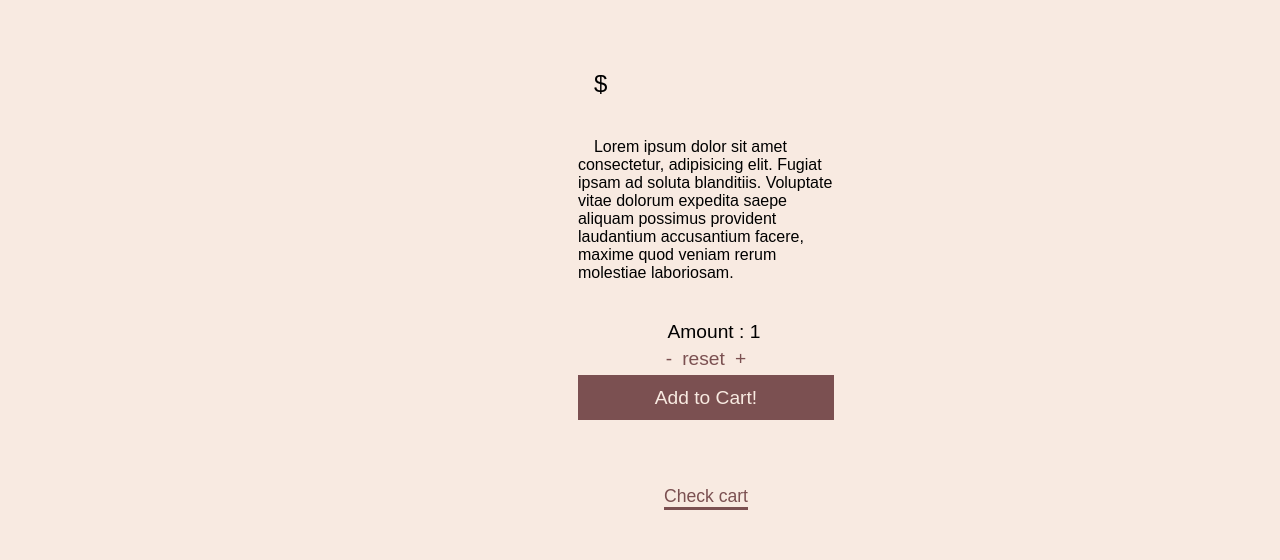
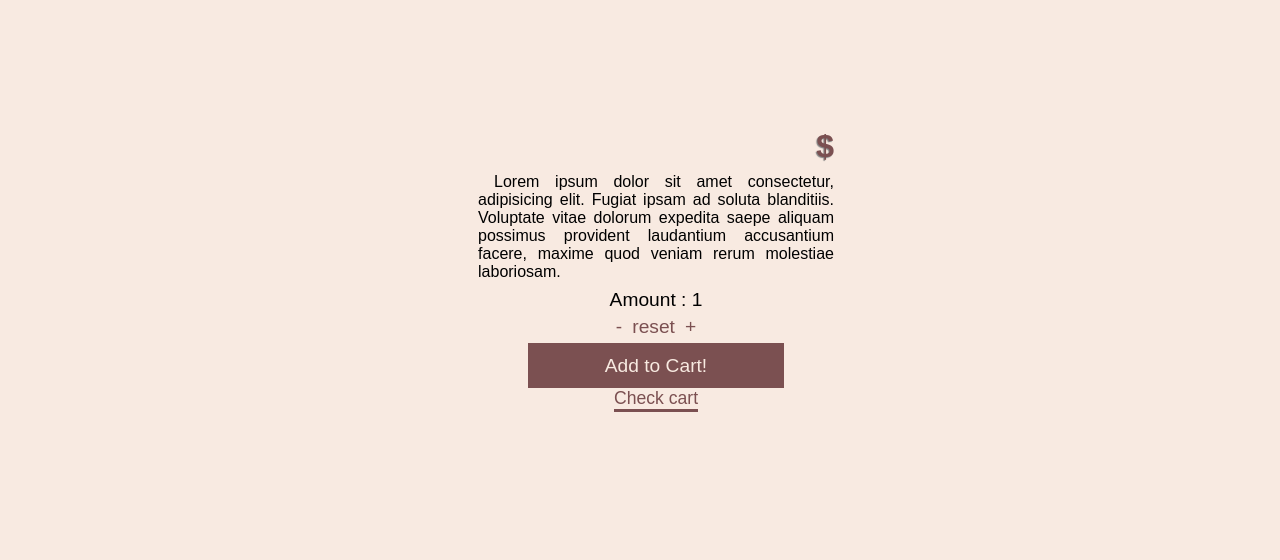
Before and after one commit to CandeMarcote/e-commerce, a React (Create React App) app: page /item/1 in a window 1280 px wide. Shown: the part 223-783 px from the top of the page. Built offline with nearby package versions, Linux system fonts and the light colour scheme; no server answers; the database is empty.

Commit message:
scss listo

```diff
--- a/src/components/Cart.js
+++ b/src/components/Cart.js
@@ -46,7 +46,7 @@ const Cart = () => {
 
     if(cart.length < 1) {
         return (
-            <h4>No hay productos en el carrito</h4>
+            <h4 className="cart_empty_message">No hay productos en el carrito</h4>
         )
     } else {
         // console.log(cart)
--- a/src/components/ItemDetail.js
+++ b/src/components/ItemDetail.js
@@ -19,7 +19,7 @@ const {addProduct} = UseCartContext()
             <div className='container__detail'>
                 <h3>{title}</h3>
                 <p className='price'>$ {price}</p>
-                <p>Lorem ipsum dolor sit amet consectetur, adipisicing elit. Fugiat ipsam ad soluta blanditiis. Voluptate vitae dolorum expedita saepe aliquam possimus provident laudantium accusantium facere, maxime quod veniam rerum molestiae laboriosam.</p>
+                <p className='description'>Lorem ipsum dolor sit amet consectetur, adipisicing elit. Fugiat ipsam ad soluta blanditiis. Voluptate vitae dolorum expedita saepe aliquam possimus provident laudantium accusantium facere, maxime quod veniam rerum molestiae laboriosam.</p>
                 <ItemCount stock={stock} onAdd={onAdd}/>
                 <button to="/cart" className='checkCart'>Check cart</button>
             </div>
--- a/src/style/cart.scss
+++ b/src/style/cart.scss
@@ -3,6 +3,21 @@ body {
         main {
             align-content: flex-start;
             margin: 1.5em 0 1.5em 0;
+            display: grid;
+            place-content: center;
+
+            .cart_empty_message {
+                display: grid;
+                place-content: center;
+                padding: 0.5em;
+                width: 50vw;
+                height: 40vh;
+                border-radius: 2em;
+                text-align: center;
+                font-size: 2rem;
+                color: var(--clr-primary);
+            }
+
             .cart__container {
                 width: 60vw;
                 position: relative;
--- a/src/style/itemDetail.scss
+++ b/src/style/itemDetail.scss
@@ -2,50 +2,68 @@ body{
     .itemDetailContainer {
         margin: 2em;
         .itemDetail {
-            display: flex;
-            flex-direction: row;
+            display: grid;
+            grid-template-areas:
+            "imgContainer detailContainer";
             margin: 2em;
             max-width: 60vw;
-            @media screen and (max-width:800px) {
-                flex-direction: column;
-                align-items: center;
+
+            @media screen and (max-width: 800px) {
+                max-width: 100%;
+                grid-template-areas:
+                "imgContainer"
+                "detailContainer";
             }
 
             &>* {
                 flex-basis: 100%;
             }
+
             .container__img {
+                grid-area: imgContainer;
                 .itemDetail__img {
                     margin: 1em;
                     border-radius: 2em;
-                    max-width: 90%;
+                    max-width: 450px;
                     box-shadow: grey -2px 2px 10px 0px;
                 }
             }
             .container__detail {
-                display: flex;
-                flex-direction: column;
-                place-content: center;
-                justify-content: space-evenly;
-                // padding-bottom: 3rem;
+                grid-area: detailContainer;
+                display: grid;
+                grid-template-areas:
+                "title . price"
+                "description description description"
+                "itemCount itemCount itemCount"
+                "checkCart checkCart checkCart";
+                place-content: space-evenly;
 
-                p {
-                    max-width: 40ch;
-                    // margin: 1em;
-                    text-indent: 1rem;
-                }
-
-                h3 {
+                h3, .price {
+                    grid-area: title;
                     font-size: 2rem;
                     color: var(--clr-primary);
                     text-shadow: -1px 1px 1px grey;
+                    @media screen and (max-width: 800px) {
+                        margin: 0.5em 0;
+                    }
+
                 }
 
                 .price {
-                    font-size: 1.5rem;
+                    grid-area: price;
+                    font-weight: bold;
+                }
+
+                .description {
+                    grid-area: description;
+                    max-width: 40ch;
+                    margin: 0.5em auto;
+                    text-indent: 1rem;
+                    text-align: justify;
                 }
 
                 .itemCount {
+                    grid-area: itemCount;
                     text-align: center;
                     font-size: 1.2rem;
 
@@ -82,16 +100,16 @@ body{
                         }
                     }
                 }
-            }
+
                 .checkCart {
-                width: fit-content;
+                    grid-area: checkCart;
+                    margin: 0 auto;
                     font-size: 1.1rem;
                     color: var(--clr-primary);
                     background: none;
                     border: none;
                     border-bottom: solid var(--clr-primary);
                     place-self: center;
-                margin-top: 1.5em;
                     cursor: pointer;
                     &:hover {
                         opacity: 0.75;
@@ -103,3 +121,4 @@ body{
             }
         }
     }
+}
```
Lines whose indentation alone changed are shown as unchanged.
